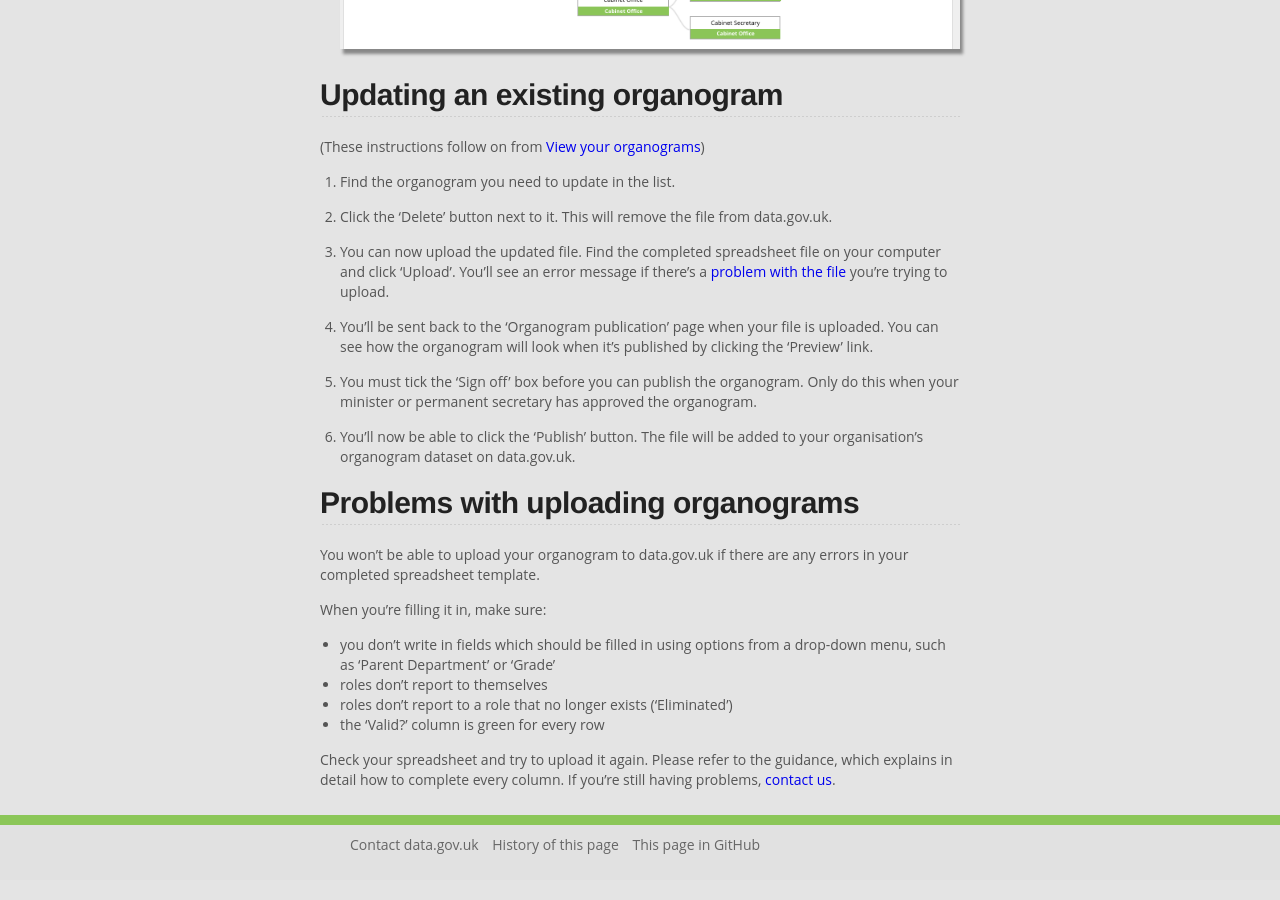
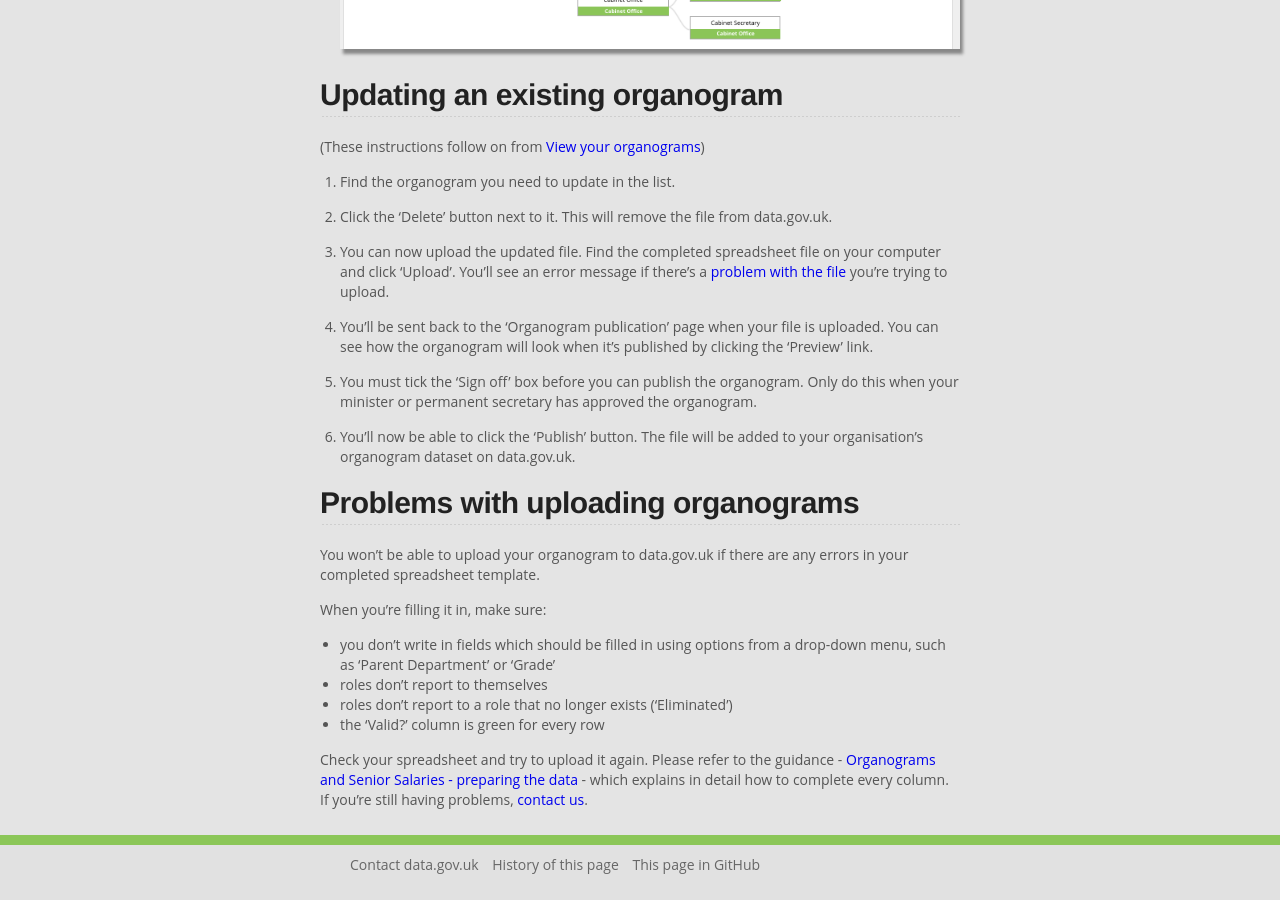
Before and after one commit to datagovuk/guidance, a Jekyll site: the page built from organogram-upload.md, in a window 1280 px wide and 900 px high, scrolled down 3590 px. Built offline with Jekyll 4.4.1, drawn with Linux system fonts in a browser that asks for light colours.

Commit message:
Another link to the guidance.

```diff
--- a/organogram-upload.md
+++ b/organogram-upload.md
@@ -102,4 +102,4 @@ When you're filling it in, make sure:
 - roles don't report to a role that no longer exists ('Eliminated')
 - the 'Valid?' column is green for every row
 
-Check your spreadsheet and try to upload it again. Please refer to the guidance, which explains in detail how to complete every column. If you're still having problems, [contact us](http://data.gov.uk/contact).
+Check your spreadsheet and try to upload it again. Please refer to the guidance - [Organograms and Senior Salaries - preparing the data](https://data.gov.uk/publisher-files/organogram_docs/OrganogramsPreparingTheDataGuidanceSeptember2016.pdf) - which explains in detail how to complete every column. If you're still having problems, [contact us](http://data.gov.uk/contact).
```
